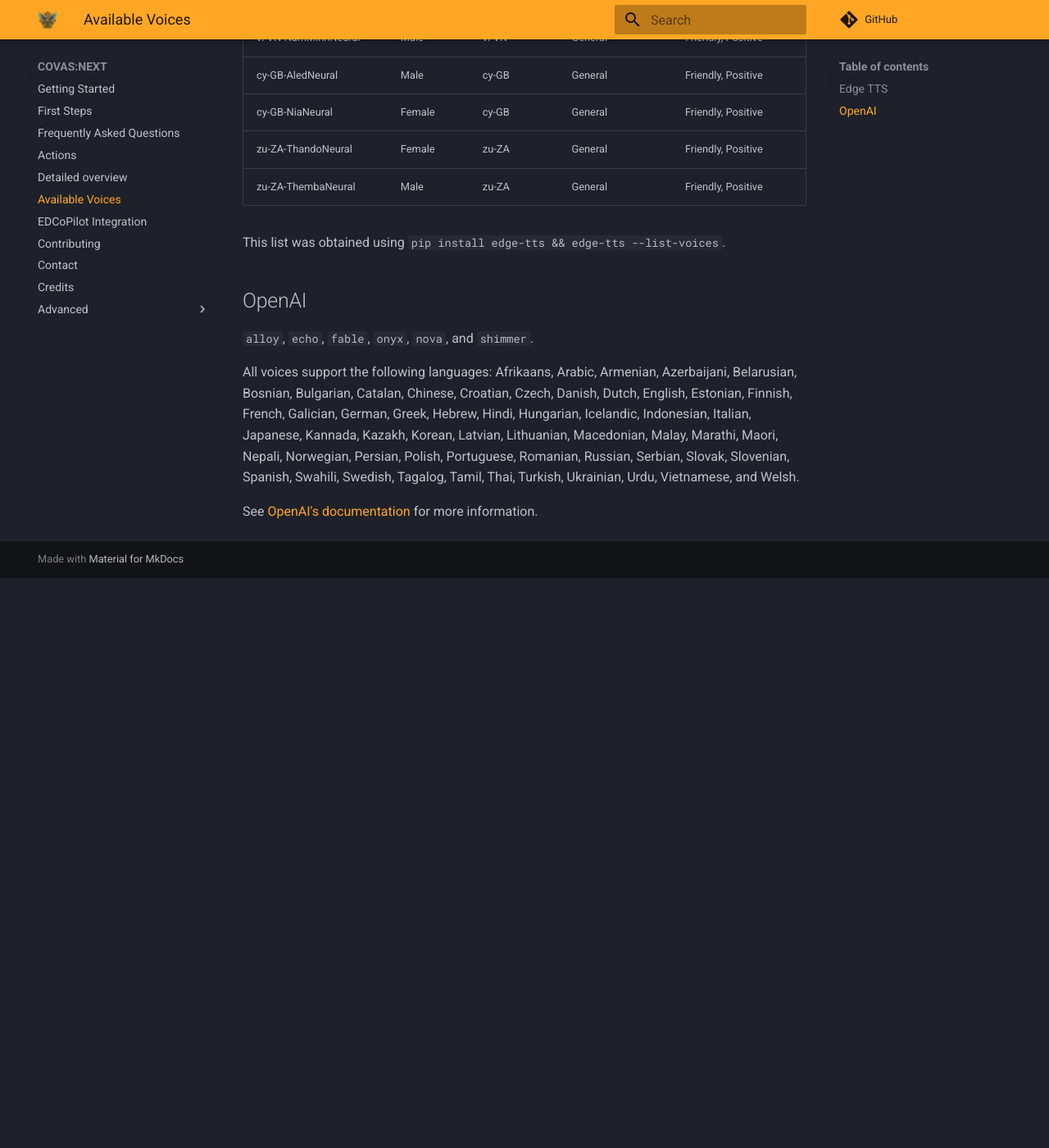
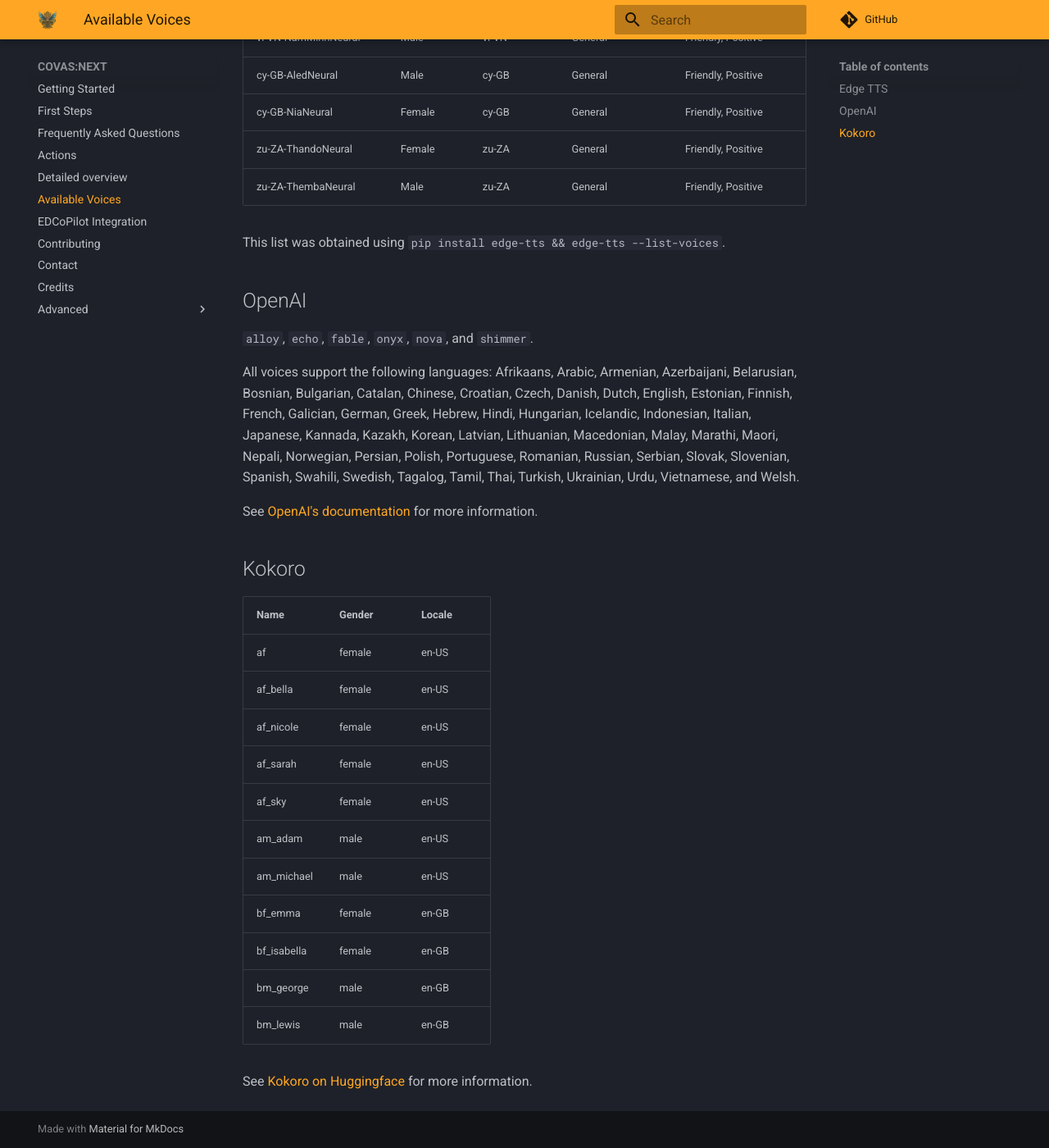
Before and after one commit to RatherRude/Elite-Dangerous-AI-Integration, an MkDocs documentation site: the page built from docs/40_edgeTTSVoices.md, in a window 1280 px wide and 1400 px high, scrolled down 13921 px. Shown: the whole window at 82% size. Built offline with MkDocs 1.6.1 and Material for MkDocs 9.7.7, drawn with Linux system fonts in a browser that asks for light colours; comment, search, counter and statistics services are not loaded; before the commit the page ends 14626 px from its top, so only the background shows below that.

Commit message:
docs: kokoro voices

```diff
--- a/docs/40_edgeTTSVoices.md
+++ b/docs/40_edgeTTSVoices.md
@@ -314,3 +314,20 @@
 Afrikaans, Arabic, Armenian, Azerbaijani, Belarusian, Bosnian, Bulgarian, Catalan, Chinese, Croatian, Czech, Danish, Dutch, English, Estonian, Finnish, French, Galician, German, Greek, Hebrew, Hindi, Hungarian, Icelandic, Indonesian, Italian, Japanese, Kannada, Kazakh, Korean, Latvian, Lithuanian, Macedonian, Malay, Marathi, Maori, Nepali, Norwegian, Persian, Polish, Portuguese, Romanian, Russian, Serbian, Slovak, Slovenian, Spanish, Swahili, Swedish, Tagalog, Tamil, Thai, Turkish, Ukrainian, Urdu, Vietnamese, and Welsh.
 
 See [OpenAI's documentation](https://platform.openai.com/docs/guides/text-to-speech) for more information.
+
+## Kokoro
+| Name | Gender | Locale |
+| - |--------|--------|
+|  af | female | en-US  |
+|  af_bella | female   | en-US  |
+|  af_nicole | female   | en-US  |
+|  af_sarah | female   | en-US  |
+|  af_sky | female   | en-US  |
+|  am_adam | male   | en-US  |
+|  am_michael | male   | en-US  |
+|  bf_emma | female   | en-GB  |
+|  bf_isabella | female   | en-GB  |
+|  bm_george | male   | en-GB  |
+|  bm_lewis | male   | en-GB  |
+
+See [Kokoro on Huggingface](https://huggingface.co/hexgrad/Kokoro-82M) for more information.
```
